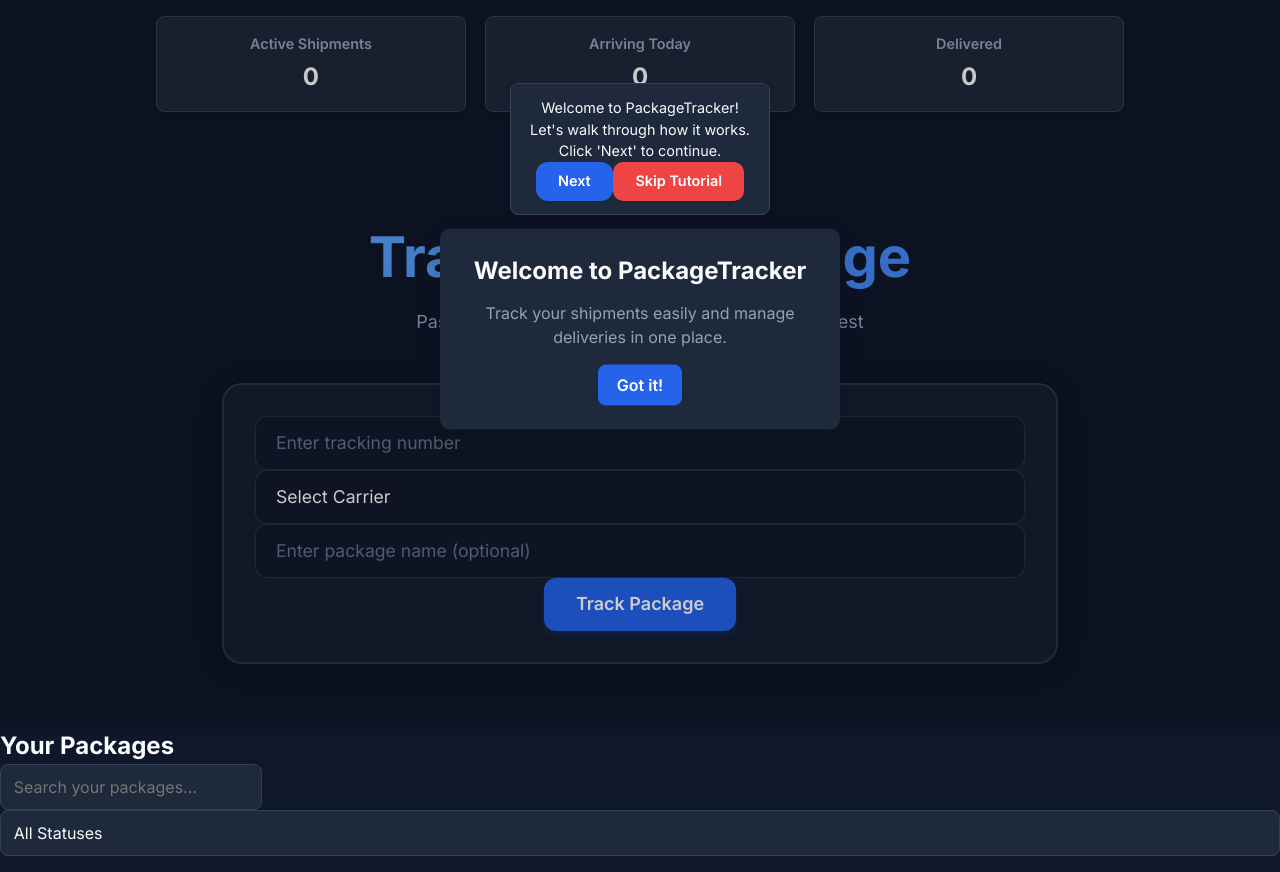
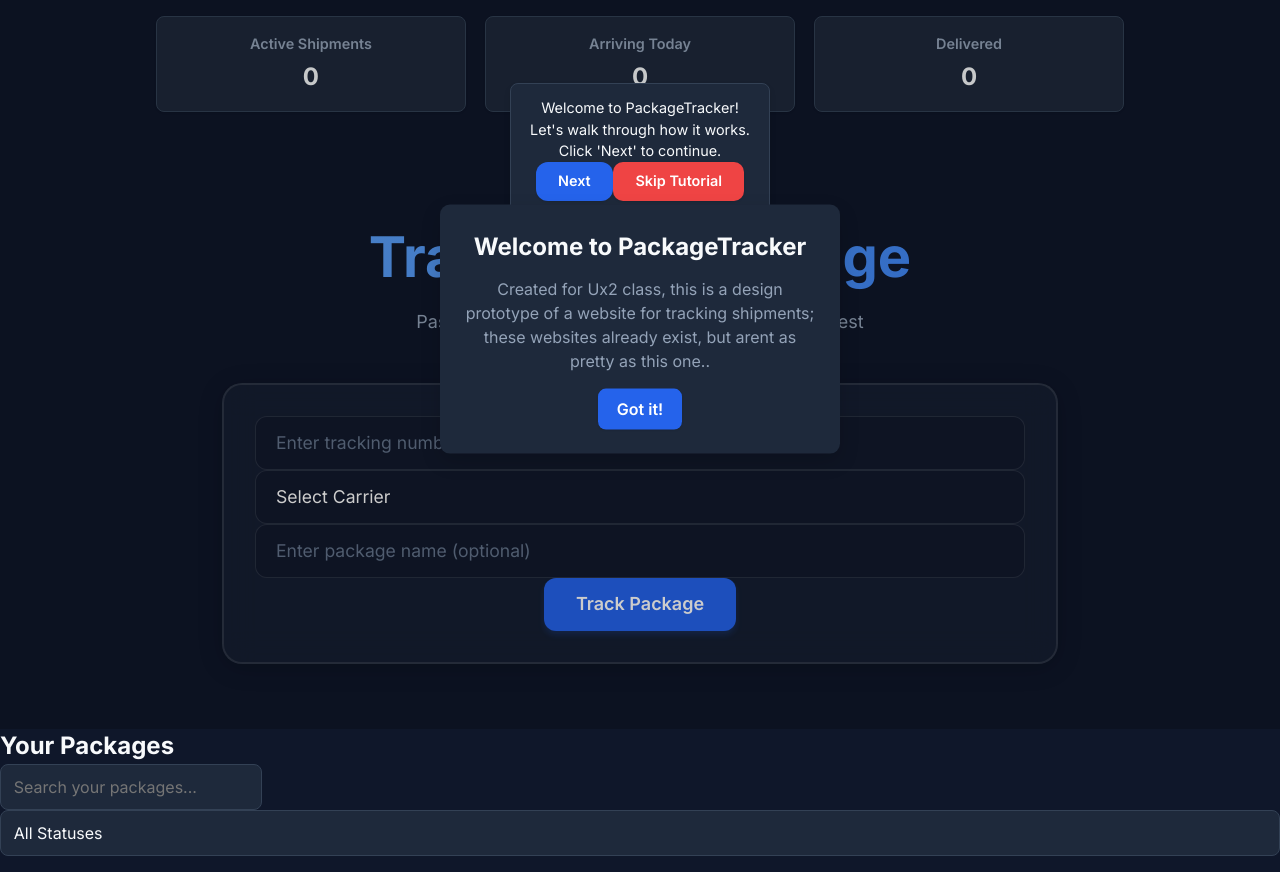
Before and after one commit to Scottypettersen/AppTracking, a plain HTML site: page index.html in a window 1280 px wide. Shown: the part 71-943 px from the top of the page. Drawn offline with nearby package versions, Linux system fonts and the light colour scheme.

Commit message:
wednesday1139

```diff
--- a/index.html
+++ b/index.html
@@ -100,7 +100,7 @@
     <!-- First-Time User Popup -->
     <div class="project-popup" id="firstTimePopup">
         <h2>Welcome to PackageTracker</h2>
-        <p>Track your shipments easily and manage deliveries in one place.</p>
+        <p>Created for Ux2 class, this is a design prototype of a website for tracking shipments; these websites already exist, but arent as pretty as this one..</p>
         <button class="popup-close">Got it!</button>
     </div>
 
```
